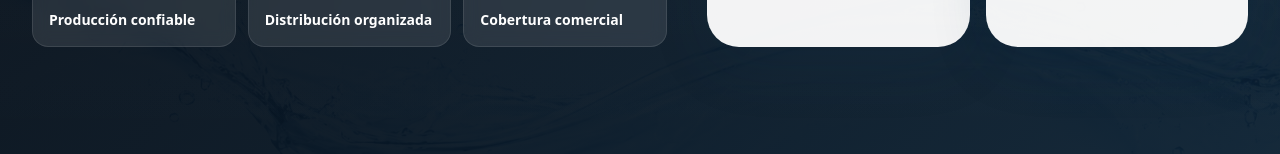
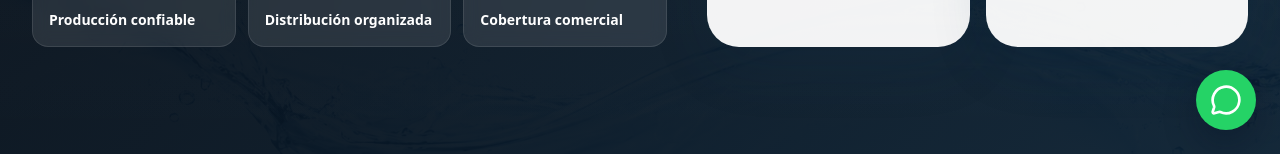
Before and after one commit to Lucafranco55/LosHermanosWeb, a Next.js app: page / in a window 1280 px wide. Shown: the part 646-800 px from the top of the page. Built offline with nearby package versions, Linux system fonts and the light colour scheme; no server answers; the database is empty.

Commit message:
agrego boton whatsapp global

```diff
--- a/app/globals.css
+++ b/app/globals.css
@@ -18,6 +18,22 @@ body {
   @apply bg-brand-200 text-slate-950;
 }
 
+@keyframes whatsapp-enter {
+  from {
+    opacity: 0;
+    transform: translateY(12px) scale(0.96);
+  }
+
+  to {
+    opacity: 1;
+    transform: translateY(0) scale(1);
+  }
+}
+
+.animate-whatsapp-enter {
+  animation: whatsapp-enter 360ms ease-out both;
+}
+
 input,
 textarea,
 select {
--- a/app/layout.tsx
+++ b/app/layout.tsx
@@ -1,6 +1,7 @@
 import type { Metadata } from "next";
 import "./globals.css";
 import { siteConfig } from "@/lib/site";
+import { WhatsAppFloatingButton } from "@/components/site/whatsapp-floating-button";
 
 export const metadata: Metadata = {
   title: {
@@ -14,7 +15,10 @@ export const metadata: Metadata = {
 export default function RootLayout({ children }: Readonly<{ children: React.ReactNode }>) {
   return (
     <html lang="es">
-      <body>{children}</body>
+      <body>
+        {children}
+        <WhatsAppFloatingButton />
+      </body>
     </html>
   );
 }
--- /dev/null
+++ b/components/site/whatsapp-floating-button.tsx
@@ -0,0 +1,39 @@
+import { MessageCircle } from "lucide-react";
+
+const whatsappUrl =
+  "https://wa.me/5492241562965?text=Hola,%20quiero%20informaci%C3%B3n%20sobre%20sus%20productos";
+
+export function WhatsAppFloatingButton() {
+  return (
+    <a
+      href={whatsappUrl}
+      target="_blank"
+      rel="noopener noreferrer"
+      aria-label="Hablar por WhatsApp"
+      title="Hablar por WhatsApp"
+      className="group animate-whatsapp-enter text-white transition duration-200 hover:scale-105 focus-visible:scale-105 focus-visible:outline focus-visible:outline-2 focus-visible:outline-offset-4 focus-visible:outline-slate-900"
+      style={{
+        position: "fixed",
+        right: "24px",
+        bottom: "24px",
+        zIndex: 9999,
+        display: "inline-flex",
+        width: "3.75rem",
+        height: "3.75rem",
+        alignItems: "center",
+        justifyContent: "center",
+        borderRadius: "9999px",
+        backgroundColor: "#25D366",
+        opacity: 1,
+        pointerEvents: "auto",
+        visibility: "visible",
+        boxShadow: "0 14px 34px rgba(2,12,27,0.28)"
+      }}
+    >
+      <MessageCircle className="h-7 w-7 sm:h-8 sm:w-8" aria-hidden="true" />
+      <span className="pointer-events-none absolute bottom-full right-0 mb-3 whitespace-nowrap rounded-md bg-slate-950 px-3 py-2 text-xs font-semibold text-white opacity-0 shadow-card transition duration-200 group-hover:-translate-y-1 group-hover:opacity-100 group-focus-visible:-translate-y-1 group-focus-visible:opacity-100">
+        Hablar por WhatsApp
+      </span>
+    </a>
+  );
+}
```
Also changed, not shown: 2 other files (tests, documents, lock files or other folders).
